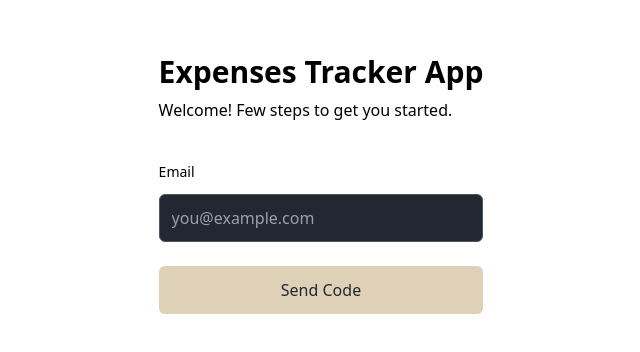
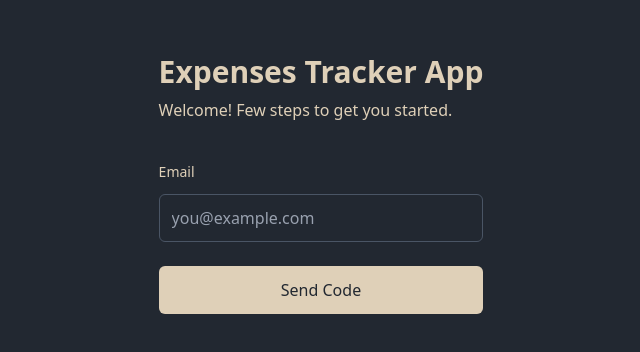
Before and after one commit to ardwiinoo/expenses-tracker, a Next.js app: page /auth/signin in a window 1280 px wide. Shown: the part 216-568 px from the top of the page, without its empty margins (319-959 px from the left). Built offline with nearby package versions, Linux system fonts and the light colour scheme; no server answers.

Commit message:
style: add background color and text color to SignInPage main container

```diff
--- a/src/app/auth/signin/page.tsx
+++ b/src/app/auth/signin/page.tsx
@@ -2,7 +2,7 @@
 
 export default function SignInPage() {
     return (
-        <main className="flex min-h-screen items-center justify-center">
+        <main className="flex min-h-screen items-center justify-center bg-cprimary text-cprimary">
             <SignForm />
         </main>
     )
```
